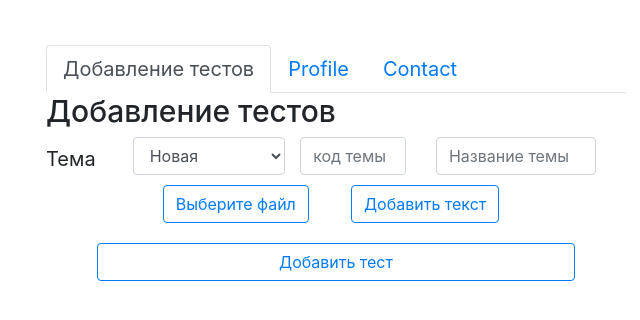
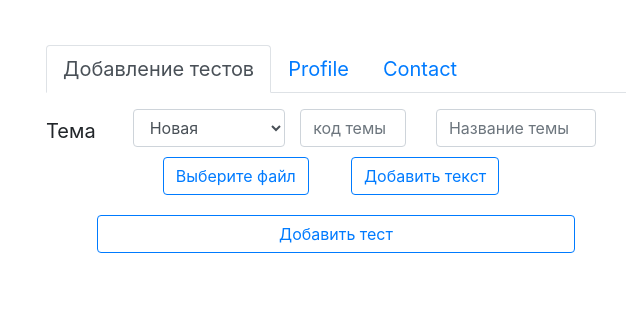
Before and after one commit to Nemirovskiy/newtest, a PHP site: template view/admin/addtest.php in a window 1280 px wide. Shown: the top 320 px of the page, without its empty margins (304-944 px from the left). Run offline with PHP 8.4, Linux system fonts and the light colour scheme; the template is opened without the code that fills it, so the values that code supplies are empty; some libraries are stand-ins or nearby versions.

```diff
--- a/view/admin/addtest.php
+++ b/view/admin/addtest.php
@@ -42,9 +42,7 @@
 </ul>
 <div class="tab-content" id="myTabContent">
     <div class="tab-pane fade show active" id="addtest" role="tabpanel" aria-labelledby="home-tab">
-        <h1>Добавление тестов</h1>
-        <form method="POST" enctype="multipart/form-data" id="addForm">
-            <div class="form-group row">
+        <form class="form-group row mt-3" method="POST" enctype="multipart/form-data" id="addForm">
             <label class="col-sm-2 col-form-label" for="inputTheme">Тема</label>
             <select id="inputTheme" name="addCode" class="form-control col-sm-3">
                 <option selected value="new">Новая</option>
@@ -79,7 +77,6 @@
             <div class="col-sm-10 row  mx-auto mt-2">
                 <input type="submit" id="buttonAddTest" name="addTest"
                        class="btn btn-outline-primary col-sm-12" value="Добавить тест">
-                </div>
             </div>
         </form>
 
```
Also changed, not shown: view/admin/addtest_preview.php (+4 -3 lines). Lines whose indentation alone changed are shown as unchanged.
